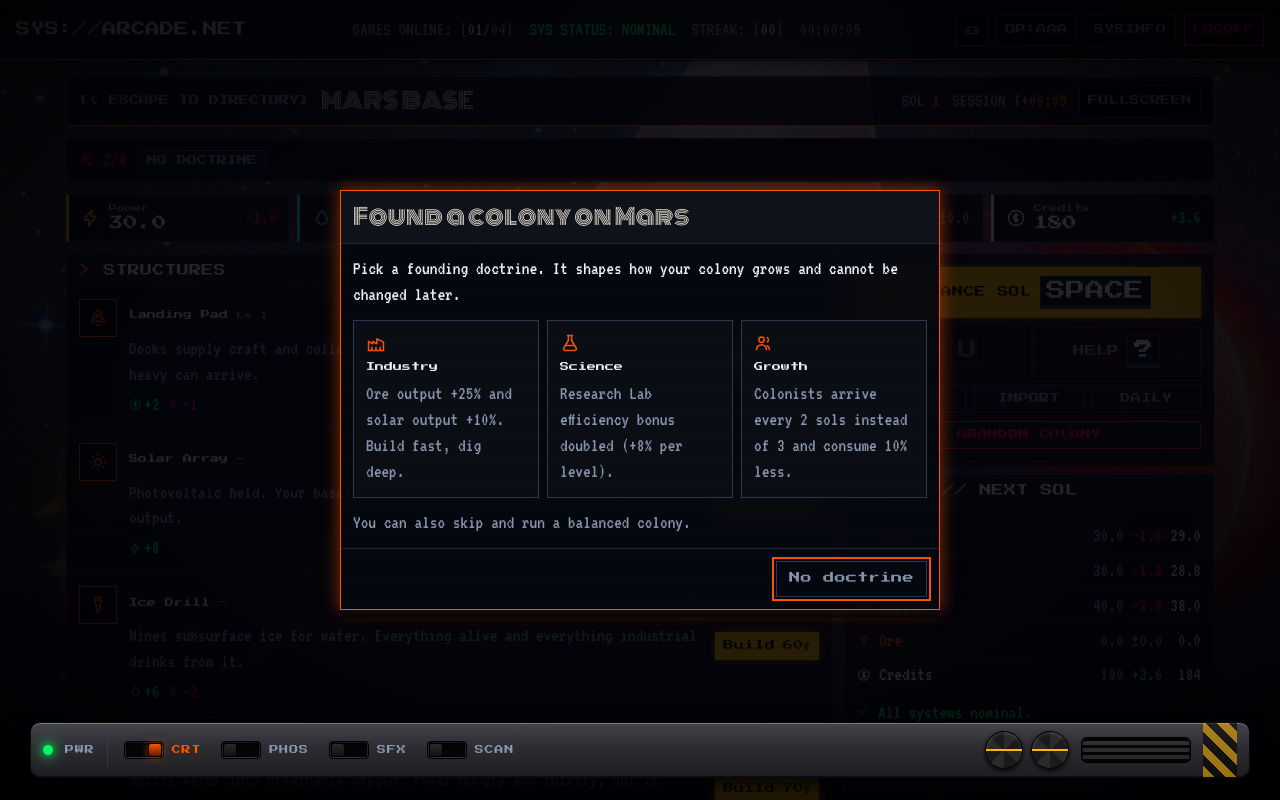
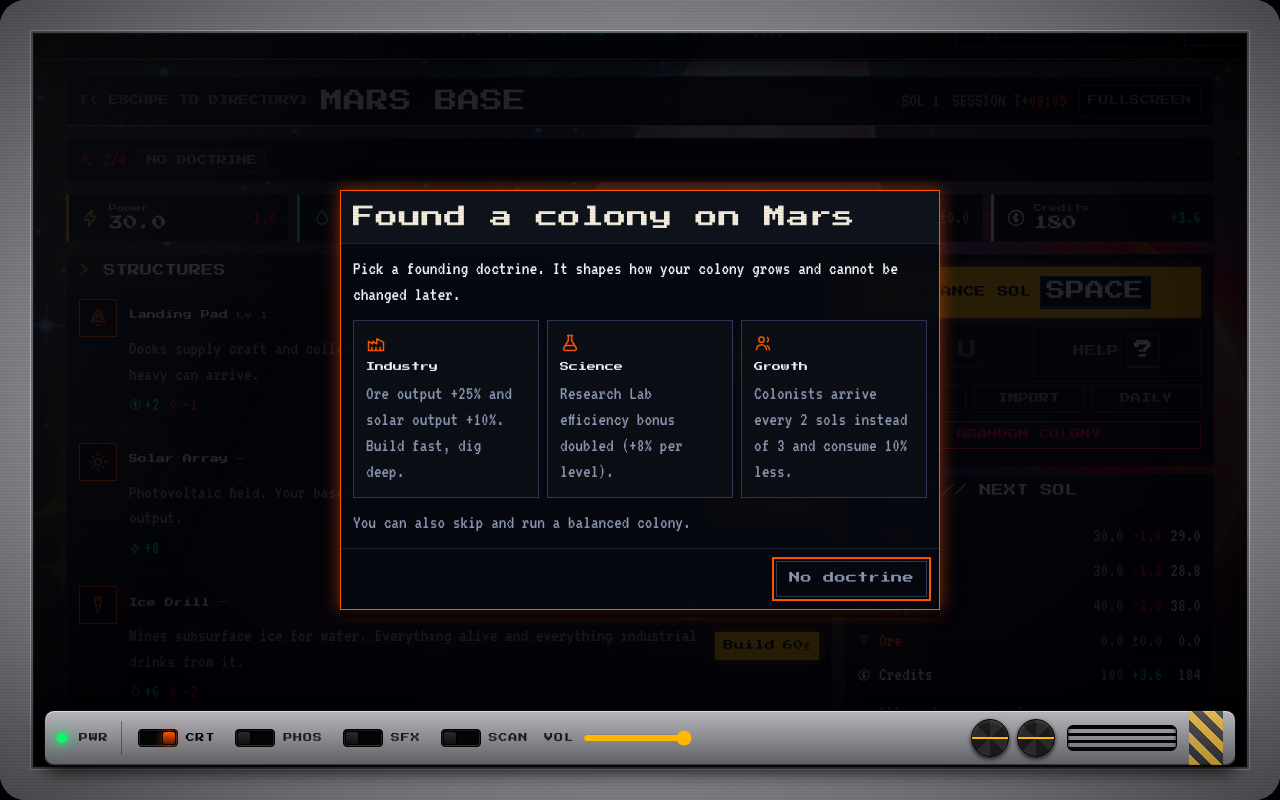
Before and after one commit to Nexace/timesink, a website with bundled scripts: page games/mars-base/index.html in a window 1280 px wide. Shown: the top 800 px of the page. Built offline with nearby package versions, Linux system fonts and the light colour scheme.

Commit message:
Silver CRT shell: bezel, metal deck, volume slider with master gain

```diff
--- a/home.css
+++ b/home.css
@@ -114,7 +114,7 @@
 }
 
 .boot__title {
-  font-family: var(--font-hero);
+  font-family: var(--font-marquee);
   font-size: clamp(2.6rem, 1.4rem + 6vw, 6rem);
   font-weight: 700;
   line-height: 0.95;
--- a/shared/base.css
+++ b/shared/base.css
@@ -23,7 +23,7 @@ body {
   font-size: var(--fs-md);
   line-height: 1.35;
   overflow-x: clip;
-  padding-bottom: 84px;
+  padding-bottom: 104px;
 }
 
 @supports not (overflow: clip) {
@@ -842,22 +842,46 @@ table.hs-table {
   }
 }
 
+.bezel {
+  position: fixed;
+  inset: 0;
+  z-index: 140;
+  pointer-events: none;
+  border-radius: 26px;
+  box-shadow:
+    inset 0 0 0 30px #8f8f96,
+    inset 0 0 0 31px #c9c9cf,
+    inset 0 0 0 33px #6e6e74,
+    inset 0 0 0 34px #101013,
+    inset 0 2px 3px rgba(255, 255, 255, 0.5),
+    inset 0 -4px 8px rgba(0, 0, 0, 0.55),
+    inset 0 0 130px rgba(0, 0, 0, 0.5);
+}
+
+.bezel::after {
+  content: "";
+  position: absolute;
+  inset: 0;
+  border-radius: 26px;
+  background: linear-gradient(115deg, rgba(255, 255, 255, 0.05) 0%, transparent 28%);
+}
+
 .deck {
   position: fixed;
-  left: 30px;
-  right: 30px;
-  bottom: 22px;
+  left: 44px;
+  right: 44px;
+  bottom: 34px;
   z-index: 160;
   display: flex;
   align-items: center;
   gap: var(--s-3);
   padding: var(--s-2) var(--s-3);
-  background: linear-gradient(180deg, #43434a 0%, #2c2c31 45%, #1e1e22 100%);
+  background: linear-gradient(180deg, #b5b5bb 0%, #8f8f96 45%, #5f5f65 100%);
   border: 1px solid #0a0a0c;
   border-radius: 10px;
   box-shadow:
-    inset 0 1px 0 rgba(255, 255, 255, 0.28),
-    inset 0 -1px 0 rgba(0, 0, 0, 0.6),
+    inset 0 1px 0 rgba(255, 255, 255, 0.5),
+    inset 0 -1px 0 rgba(0, 0, 0, 0.45),
     0 6px 18px rgba(0, 0, 0, 0.85);
 }
 
@@ -884,7 +908,7 @@ table.hs-table {
 .deck__label {
   font-family: var(--font-display);
   font-size: 9px;
-  color: var(--dim);
+  color: #1a1a1e;
   letter-spacing: 0.1em;
 }
 
@@ -892,7 +916,7 @@ table.hs-table {
   width: 1px;
   align-self: stretch;
   margin: 2px 0;
-  background: var(--border-bright);
+  background: rgba(0, 0, 0, 0.35);
 }
 
 .deck__switch {
@@ -932,7 +956,12 @@ table.hs-table {
 }
 
 .deck__switch.is-on .deck__label {
-  color: var(--accent);
+  color: #050508;
+}
+
+input[type="range"].deck__slider {
+  width: 110px;
+  accent-color: var(--amber);
 }
 
 .deck__switch:focus-visible {
@@ -1027,14 +1056,34 @@ table.hs-table {
 
 @media (max-width: 860px) {
   body {
-    padding-bottom: 76px;
+    padding-bottom: 92px;
+  }
+
+  .bezel {
+    border-radius: 16px;
+    box-shadow:
+      inset 0 0 0 14px #8f8f96,
+      inset 0 0 0 15px #c9c9cf,
+      inset 0 0 0 16px #6e6e74,
+      inset 0 0 0 17px #101013,
+      inset 0 0 90px rgba(0, 0, 0, 0.55);
   }
 
   .deck {
-    left: 14px;
-    right: 14px;
-    bottom: 10px;
+    left: 24px;
+    right: 24px;
+    bottom: 24px;
   }
+}
+
+.deck__volume {
+  display: inline-flex;
+  align-items: center;
+  gap: var(--s-2);
+  font-family: var(--font-display);
+  font-size: 9px;
+  letter-spacing: 0.1em;
+  color: #1a1a1e;
 }
 
 @media (max-width: 560px) {
@@ -1043,6 +1092,7 @@ table.hs-table {
     padding: var(--s-1) var(--s-2);
   }
 
+  .deck__volume,
   .deck__knobs,
   .deck__vents,
   .deck__hazard,
--- a/shared/shell.js
+++ b/shared/shell.js
@@ -1,7 +1,7 @@
 import { SITE, games, liveGames } from "./registry.js";
 import { icon } from "./icons.js";
 import { createPrefStore } from "./storage.js";
-import { setSoundEnabled, isSoundEnabled, onSoundStateChange } from "./sound.js";
+import { setSoundEnabled, isSoundEnabled, onSoundStateChange, setVolume, getVolume } from "./sound.js";
 
 const prefs = createPrefStore("prefs");
 const BUILD = "2.2.0";
@@ -45,6 +45,11 @@ export function initShell({ crumb = null, showGameLinks = true } = {}) {
   crt.setAttribute("aria-hidden", "true");
 
   body.prepend(skip, cosmos, crt);
+
+  const bezel = document.createElement("div");
+  bezel.className = "bezel";
+  bezel.setAttribute("aria-hidden", "true");
+  body.appendChild(bezel);
 
   const online = String(liveGames().length).padStart(2, "0");
   const total = String(games.length).padStart(2, "0");
@@ -115,6 +120,7 @@ export function initShell({ crumb = null, showGameLinks = true } = {}) {
       <span class="deck__track"><span class="deck__thumb"></span></span>
       <span class="deck__label">SCAN</span>
     </button>
+    <label class="deck__volume">VOL <input type="range" class="deck__slider" data-volume min="0" max="100" value="100" aria-label="Sound volume" /></label>
     <span class="deck__knobs" aria-hidden="true"><i></i><i></i></span>
     <span class="deck__vents" aria-hidden="true"></span>
     <span class="deck__hazard" aria-hidden="true"></span>
@@ -193,11 +199,13 @@ function applyPhosphor(mode) {
 
 function wireDeck(deck) {
   setSoundEnabled(prefs.get("sound", false) === true);
+  setVolume(prefs.get("volume", 1));
 
   const crtBtn = deck.querySelector("[data-crt-toggle]");
   const phosBtn = deck.querySelector("[data-phosphor-toggle]");
   const soundBtn = deck.querySelector("[data-sound-toggle]");
   const scanBtn = deck.querySelector("[data-scan-toggle]");
+  const volSlider = deck.querySelector("[data-volume]");
   if (!crtBtn || !phosBtn || !soundBtn || !scanBtn) return;
 
   applyCrt(crtPref());
@@ -233,6 +241,13 @@ function wireDeck(deck) {
     prefs.set("scan", heavy ? "lite" : "full");
     applyScan(heavy ? "lite" : "full");
   });
+
+  if (volSlider) {
+    volSlider.value = String(Math.round(getVolume() * 100));
+    volSlider.addEventListener("input", () => {
+      prefs.set("volume", setVolume(Number(volSlider.value) / 100));
+    });
+  }
 }
 
 function wireHud(header) {
--- a/shared/sound.js
+++ b/shared/sound.js
@@ -1,5 +1,7 @@
 let ctx = null;
+let master = null;
 let enabled = false;
+let volume = 1;
 const listeners = new Set();
 let sharedNoise = null;
 
@@ -14,6 +16,11 @@ function ac() {
     if (ctx.state === "suspended") {
       const resumed = ctx.resume?.();
       resumed?.catch?.(() => {});
+    }
+    if (!master) {
+      master = ctx.createGain();
+      master.gain.value = volume;
+      master.connect(ctx.destination);
     }
     return ctx;
   } catch {
@@ -35,7 +42,7 @@ function blip({ freq = 440, freq2 = null, dur = 0.08, type = "square", gain = 0.
   amp.gain.setValueAtTime(0.0001, t0);
   amp.gain.exponentialRampToValueAtTime(gain, t0 + 0.008);
   amp.gain.exponentialRampToValueAtTime(0.0001, t0 + dur);
-  osc.connect(amp).connect(audio.destination);
+  osc.connect(amp).connect(master ?? audio.destination);
     osc.start(t0);
     osc.stop(t0 + dur + 0.02);
   } catch {
@@ -64,7 +71,7 @@ function noise({ dur = 0.16, gain = 0.05, delay = 0, hp = 600 }) {
     filter.frequency.value = hp;
     amp.gain.setValueAtTime(gain, t0);
     amp.gain.exponentialRampToValueAtTime(0.0001, t0 + dur);
-    src.connect(filter).connect(amp).connect(audio.destination);
+    src.connect(filter).connect(amp).connect(master ?? audio.destination);
     src.start(t0);
     src.stop(t0 + dur + 0.02);
   } catch {
@@ -100,6 +107,23 @@ export const sfx = {
   },
 };
 
+export function setVolume(value) {
+  const v = Math.min(1, Math.max(0, Number(value)));
+  volume = Number.isFinite(v) ? v : 1;
+  if (master) {
+    try {
+      master.gain.setTargetAtTime(volume, ctx.currentTime, 0.02);
+    } catch {
+      return volume;
+    }
+  }
+  return volume;
+}
+
+export function getVolume() {
+  return volume;
+}
+
 export function setSoundEnabled(value) {
   enabled = value === true;
   listeners.forEach((fn) => {
--- a/shared/tokens.css
+++ b/shared/tokens.css
@@ -1,11 +1,3 @@
-@font-face {
-  font-family: "Monoton";
-  font-style: normal;
-  font-weight: 400;
-  font-display: swap;
-  src: url("/assets/fonts/monoton-latin.woff2") format("woff2");
-}
-
 @font-face {
   font-family: "Press Start 2P";
   font-style: normal;
@@ -66,8 +58,7 @@
   --c-credits: #f5eddc;
   --c-pop: #ff007f;
 
-  --font-hero: allotropic, "Press Start 2P", sans-serif;
-  --font-marquee: "Monoton", "Press Start 2P", sans-serif;
+  --font-marquee: "Press Start 2P", ui-monospace, monospace;
   --font-display: "Press Start 2P", ui-monospace, monospace;
   --font-body: "VT323", "Share Tech Mono", ui-monospace, monospace;
 
```
Also changed, not shown: index.html (+3 -6 lines), assets/fonts/monoton-latin.woff2 (deleted).
